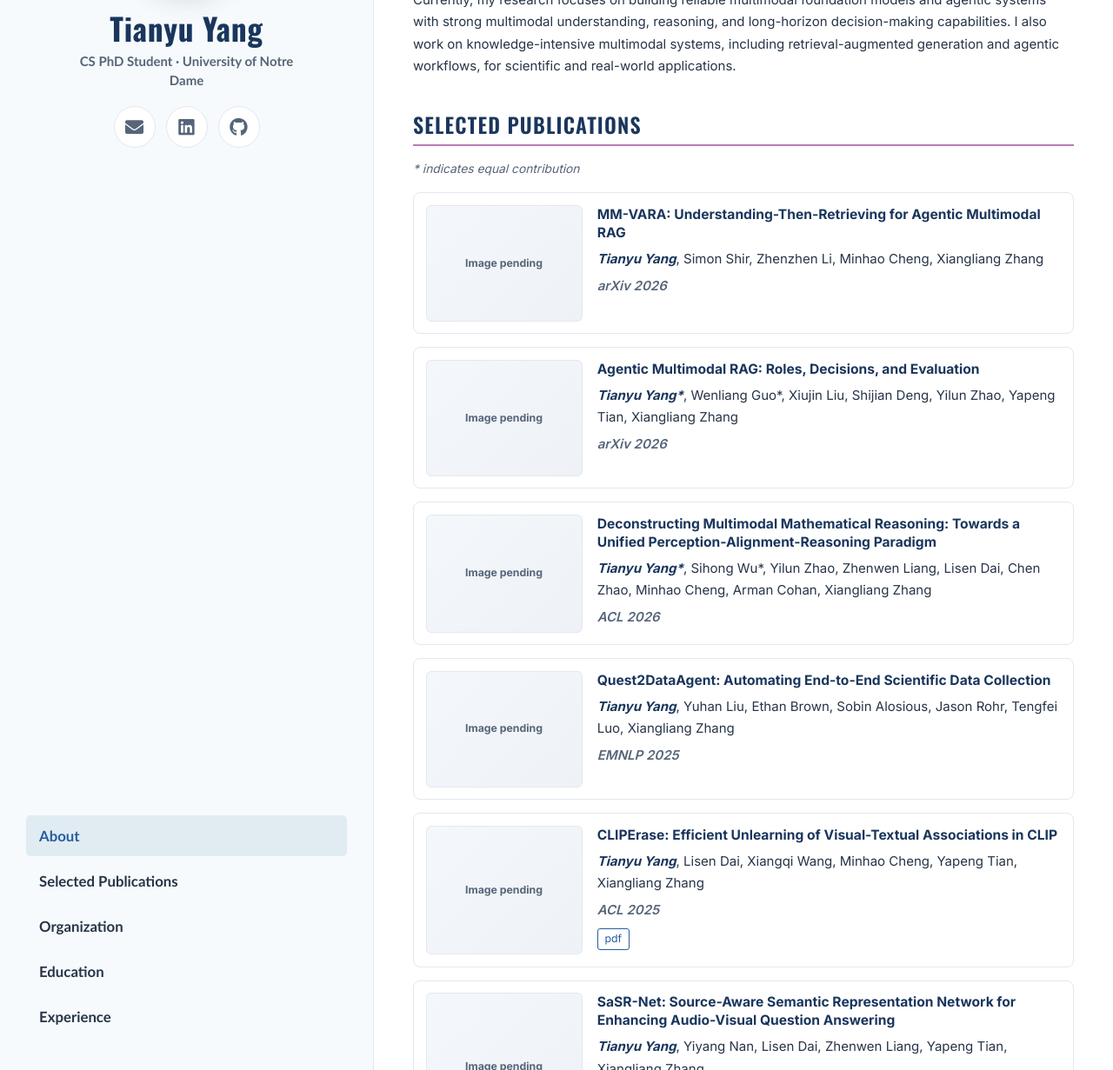
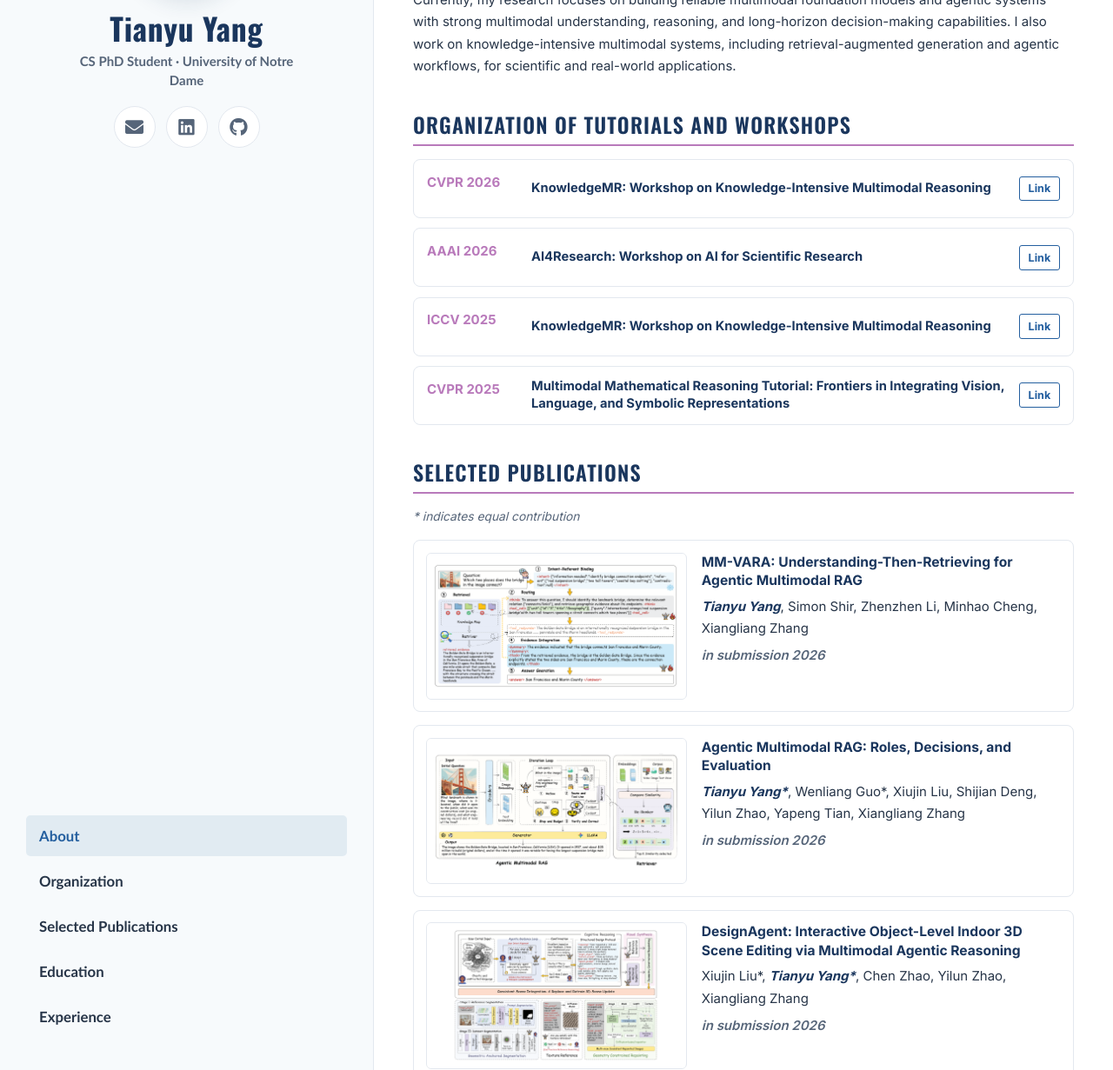
Before and after one commit to Tianyu-yang-anna/Tianyu-yang-anna.github.io, a Jekyll site: the page built from _pages/about.md, in a window 1280 px wide and 1400 px high, cut to the strip 169-1400 px from the top of the window. Shown: the whole strip at 87% size. Built offline with Jekyll 4.4.1, drawn with Linux system fonts in a browser that asks for light colours; some of the changed text lies outside the part shown.

Commit message:
Update selected publications

```diff
--- a/_data/navigation.yml
+++ b/_data/navigation.yml
@@ -3,11 +3,11 @@ main:
   - title: "About"
     url: "/#about-me"
 
+  - title: "Organization"
+    url: "/#organization"
+
   - title: "Selected Publications"
     url: "/#publications"
-
-  - title: "Organization"
-    url: "/#organization"
 
   - title: "Education"
     url: "/#education"
--- a/_pages/about.md
+++ b/_pages/about.md
@@ -32,6 +32,35 @@ redirect_from:
   </div>
 </section>
 
+<section id="organization" class="home-section organization-section">
+  <h1>Organization of Tutorials and Workshops</h1>
+  <div class="organization-grid">
+    <article class="organization-card">
+      <p class="organization-meta">CVPR 2026</p>
+      <h2>KnowledgeMR: Workshop on Knowledge-Intensive Multimodal Reasoning</h2>
+      <a href="https://knowledgemr-workshop.github.io/" target="_blank" rel="noopener">Link</a>
+    </article>
+
+    <article class="organization-card">
+      <p class="organization-meta">AAAI 2026</p>
+      <h2>AI4Research: Workshop on AI for Scientific Research</h2>
+      <a href="https://ai4research-workshop.github.io/" target="_blank" rel="noopener">Link</a>
+    </article>
+
+    <article class="organization-card">
+      <p class="organization-meta">ICCV 2025</p>
+      <h2>KnowledgeMR: Workshop on Knowledge-Intensive Multimodal Reasoning</h2>
+      <a href="https://knowledgemr-workshop.github.io/" target="_blank" rel="noopener">Link</a>
+    </article>
+
+    <article class="organization-card">
+      <p class="organization-meta">CVPR 2025</p>
+      <h2>Multimodal Mathematical Reasoning Tutorial: Frontiers in Integrating Vision, Language, and Symbolic Representations</h2>
+      <a href="https://cvpr2025mutimodalmathreasoning.github.io/MM_math_reasoning/" target="_blank" rel="noopener">Link</a>
+    </article>
+  </div>
+</section>
+
 <section id="publications" class="home-section publications-section">
   <h1>Selected Publications</h1>
   <p class="pub-note"><em>* indicates equal contribution</em></p>
@@ -45,7 +74,7 @@ redirect_from:
       <div class="publication-body">
         <h2>MM-VARA: Understanding-Then-Retrieving for Agentic Multimodal RAG</h2>
         <p class="publication-authors"><strong><em>Tianyu Yang</em></strong>, Simon Shir, Zhenzhen Li, Minhao Cheng, Xiangliang Zhang</p>
-        <p class="publication-venue">arXiv 2026</p>
+        <p class="publication-venue">in submission 2026</p>
       </div>
     </article>
 
@@ -57,7 +86,19 @@ redirect_from:
       <div class="publication-body">
         <h2>Agentic Multimodal RAG: Roles, Decisions, and Evaluation</h2>
         <p class="publication-authors"><strong><em>Tianyu Yang*</em></strong>, Wenliang Guo*, Xiujin Liu, Shijian Deng, Yilun Zhao, Yapeng Tian, Xiangliang Zhang</p>
-        <p class="publication-venue">arXiv 2026</p>
+        <p class="publication-venue">in submission 2026</p>
+      </div>
+    </article>
+
+    <article class="publication-card">
+      <figure class="publication-image">
+        <img src="{{ '/images/publications/designagent.png' | relative_url }}" alt="DesignAgent teaser" onerror="this.parentElement.classList.add('is-missing'); this.remove();">
+        <span class="publication-image-fallback">Image pending</span>
+      </figure>
+      <div class="publication-body">
+        <h2>DesignAgent: Interactive Object-Level Indoor 3D Scene Editing via Multimodal Agentic Reasoning</h2>
+        <p class="publication-authors">Xiujin Liu*, <strong><em>Tianyu Yang*</em></strong>, Chen Zhao, Yilun Zhao, Xiangliang Zhang</p>
+        <p class="publication-venue">in submission 2026</p>
       </div>
     </article>
 
@@ -70,6 +111,7 @@ redirect_from:
         <h2>Deconstructing Multimodal Mathematical Reasoning: Towards a Unified Perception-Alignment-Reasoning Paradigm</h2>
         <p class="publication-authors"><strong><em>Tianyu Yang*</em></strong>, Sihong Wu*, Yilun Zhao, Zhenwen Liang, Lisen Dai, Chen Zhao, Minhao Cheng, Arman Cohan, Xiangliang Zhang</p>
         <p class="publication-venue">ACL 2026</p>
+        <p class="publication-links"><a href="https://arxiv.org/abs/2603.08291" target="_blank" rel="noopener">arxiv</a></p>
       </div>
     </article>
 
@@ -82,6 +124,7 @@ redirect_from:
         <h2>Quest2DataAgent: Automating End-to-End Scientific Data Collection</h2>
         <p class="publication-authors"><strong><em>Tianyu Yang</em></strong>, Yuhan Liu, Ethan Brown, Sobin Alosious, Jason Rohr, Tengfei Luo, Xiangliang Zhang</p>
         <p class="publication-venue">EMNLP 2025</p>
+        <p class="publication-links"><a href="https://aclanthology.org/2025.emnlp-demos.36.pdf" target="_blank" rel="noopener">pdf</a></p>
       </div>
     </article>
 
@@ -109,35 +152,6 @@ redirect_from:
         <p class="publication-venue">EMNLP 2024</p>
         <p class="publication-links"><a href="https://arxiv.org/abs/2411.04933" target="_blank" rel="noopener">pdf</a></p>
       </div>
-    </article>
-  </div>
-</section>
-
-<section id="organization" class="home-section organization-section">
-  <h1>Organization of Tutorials and Workshops</h1>
-  <div class="organization-grid">
-    <article class="organization-card">
-      <p class="organization-meta">CVPR 2026</p>
-      <h2>KnowledgeMR: Workshop on Knowledge-Intensive Multimodal Reasoning</h2>
-      <a href="https://knowledgemr-workshop.github.io/" target="_blank" rel="noopener">Link</a>
-    </article>
-
-    <article class="organization-card">
-      <p class="organization-meta">AAAI 2026</p>
-      <h2>AI4Research: Workshop on AI for Scientific Research</h2>
-      <a href="https://ai4research-workshop.github.io/" target="_blank" rel="noopener">Link</a>
-    </article>
-
-    <article class="organization-card">
-      <p class="organization-meta">ICCV 2025</p>
-      <h2>KnowledgeMR: Workshop on Knowledge-Intensive Multimodal Reasoning</h2>
-      <a href="https://knowledgemr-workshop.github.io/" target="_blank" rel="noopener">Link</a>
-    </article>
-
-    <article class="organization-card">
-      <p class="organization-meta">CVPR 2025</p>
-      <h2>Multimodal Mathematical Reasoning Tutorial: Frontiers in Integrating Vision, Language, and Symbolic Representations</h2>
-      <a href="https://cvpr2025mutimodalmathreasoning.github.io/MM_math_reasoning/" target="_blank" rel="noopener">Link</a>
     </article>
   </div>
 </section>
--- a/assets/css/main.scss
+++ b/assets/css/main.scss
@@ -573,9 +573,9 @@ body {
 
 .publication-card {
     display: grid;
-    grid-template-columns: 180px minmax(0, 1fr);
+    grid-template-columns: minmax(250px, 300px) minmax(0, 1fr);
     gap: 1.15rem;
-    align-items: stretch;
+    align-items: start;
     margin: 0;
     padding: 0.9rem;
     border: 1px solid var(--academic-border);
@@ -596,20 +596,21 @@ body {
     align-items: center;
     justify-content: center;
     width: 100%;
-    min-height: 132px;
+    aspect-ratio: 16 / 9;
+    min-height: 0;
     margin: 0;
     overflow: hidden;
     border: 1px solid var(--academic-border);
     border-radius: 6px;
-    background: linear-gradient(135deg, #f4f7fb 0%, #eef2f6 100%);
+    background: #fff;
 }
 
 .publication-image img {
     display: block;
     width: 100%;
     height: 100%;
-    min-height: 132px;
-    object-fit: cover;
+    min-height: 0;
+    object-fit: contain;
 }
 
 .publication-image-fallback {
@@ -618,7 +619,7 @@ body {
     justify-content: center;
     width: 100%;
     height: 100%;
-    min-height: 132px;
+    min-height: 0;
     padding: 1rem;
     color: var(--academic-muted);
     font-size: 0.82rem;
@@ -840,7 +841,7 @@ body {
     .publication-image,
     .publication-image img,
     .publication-image-fallback {
-        min-height: 170px;
+        min-height: 0;
     }
 
     .organization-card {
```
Also changed, not shown: images/publications/agentic-multimodal-rag.png (added), images/publications/cliperase.png (added), images/publications/designagent.png (added), images/publications/mm-vara.png (added), images/publications/multimodal-math-reasoning.png (added), images/publications/quest2dataagent.png (added), images/publications/sasr-net.png (added).
